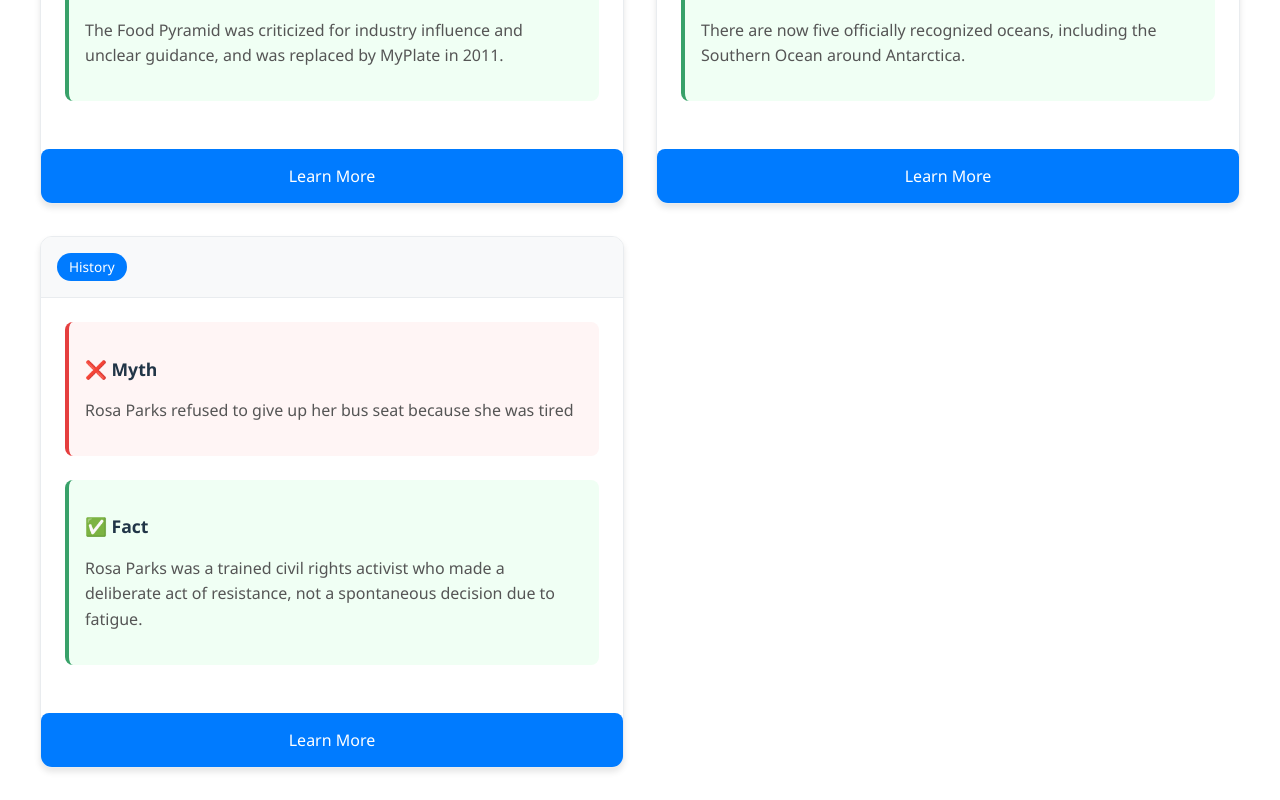
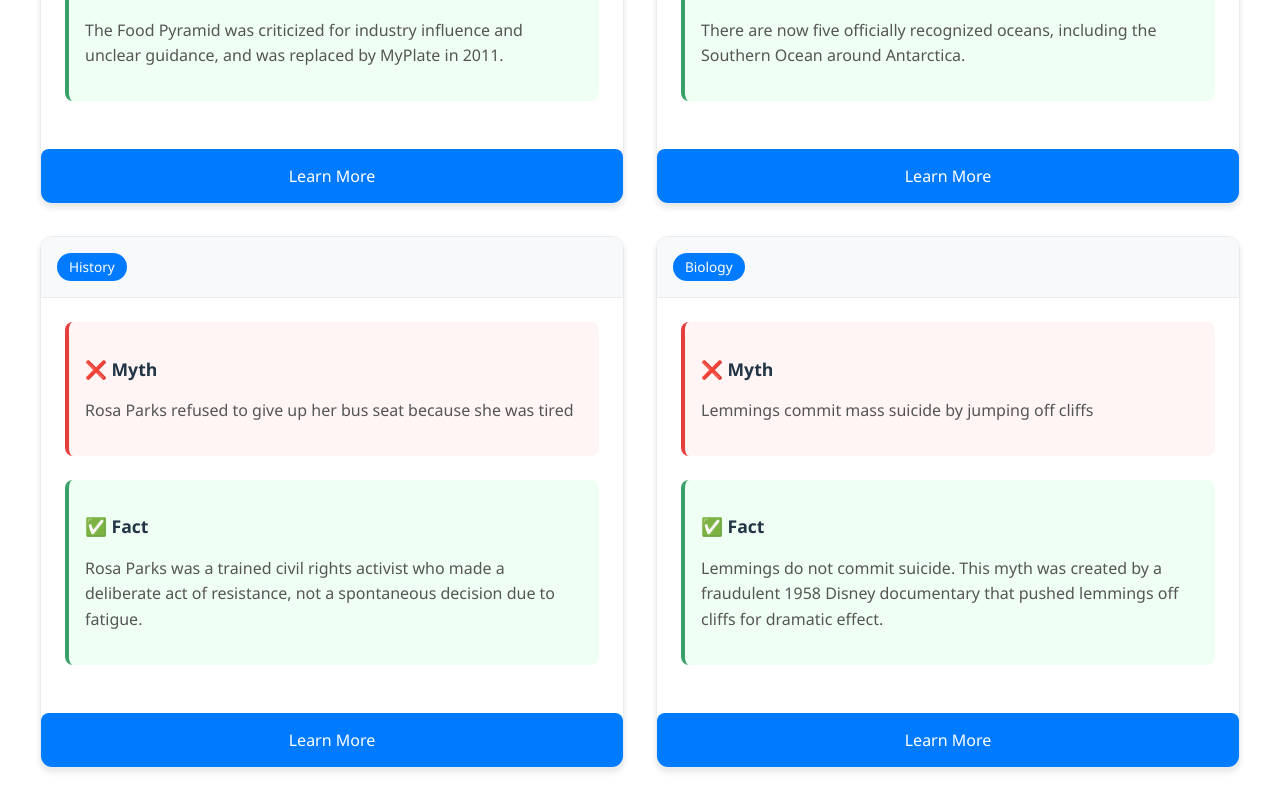
Before and after one commit to rpherbig/school-myths, a React (Vite) app in the folder school-myths-app/: page / in a window 1280 px wide. Shown: the part 2849-3649 px from the top of the page. Built offline with nearby package versions, Linux system fonts and the light colour scheme.

Commit message:
Do lemmings commit mass suicide?

```diff
--- a/school-myths-app/src/data/myths.js
+++ b/school-myths-app/src/data/myths.js
@@ -218,6 +218,26 @@ export const myths = [
         url: "https://www.archives.gov/education/lessons/rosa-parks"
       }
     ]
+  },
+  {
+    id: 12,
+    category: "Biology",
+    myth: "Lemmings commit mass suicide by jumping off cliffs",
+    fact: "Lemmings do not commit suicide. This myth was created by a fraudulent 1958 Disney documentary that pushed lemmings off cliffs for dramatic effect.",
+    details: "The lemming suicide myth originated from Disney's 'White Wilderness' documentary, where filmmakers deliberately pushed dozens of lemmings off a cliff while filming. In reality, lemmings migrate when populations grow too large, and some may accidentally drown while swimming across water obstacles during dispersal. Their behavior is mass migration, not suicide. The myth persists as a metaphor for blindly following crowds toward disaster.",
+    taughtDuring: { start: 1958, end: 2000 }, // From Disney film through nature education
+    references: [
+      {
+        title: "Do Lemmings Really Commit Mass Suicide?",
+        source: "Britannica",
+        url: "https://www.britannica.com/story/do-lemmings-really-commit-mass-suicide"
+      },
+      {
+        title: "Lemming Suicide Myth",
+        source: "Alaska Department of Fish and Game",
+        url: "https://www.adfg.alaska.gov/index.cfm?adfg=wildlifenews.view_article&articles_id=56"
+      }
+    ]
   }
 ];
 
```
Also changed, not shown: 1 other file (tests, documents, lock files or other folders).
